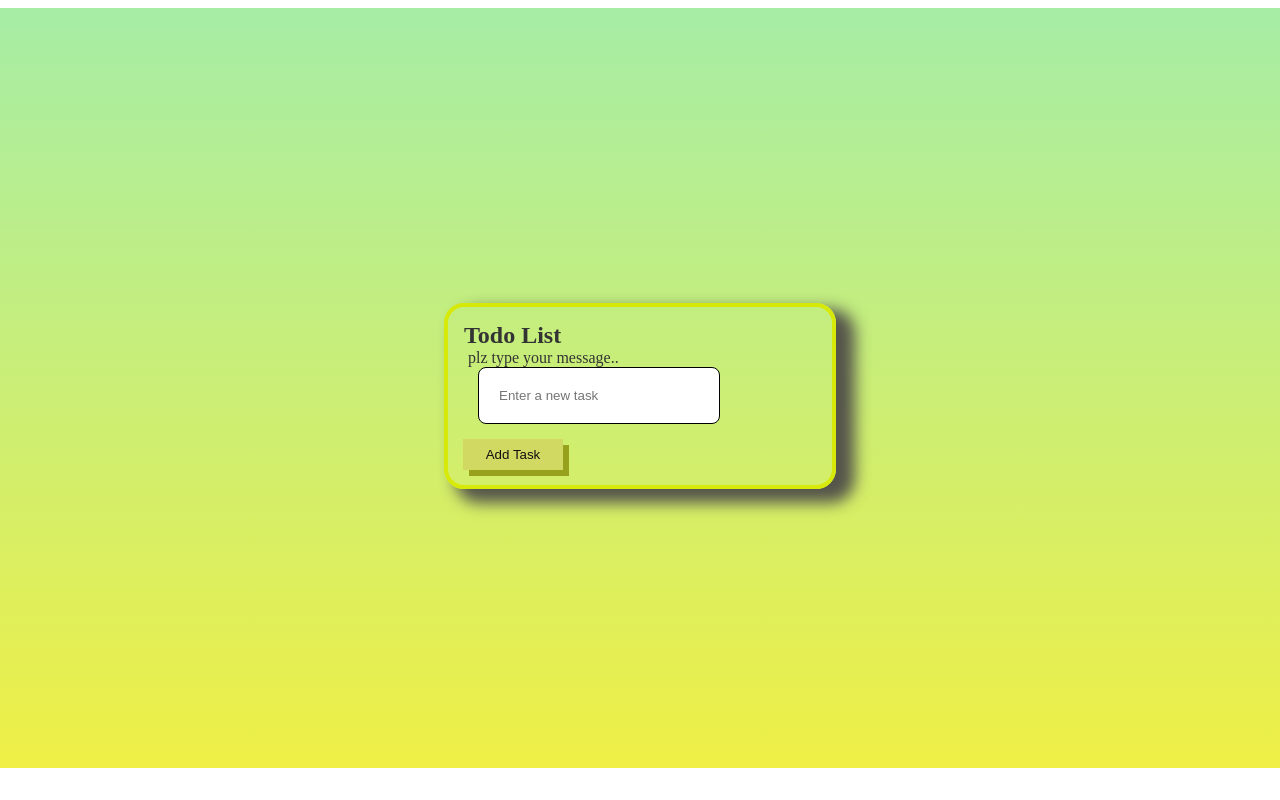
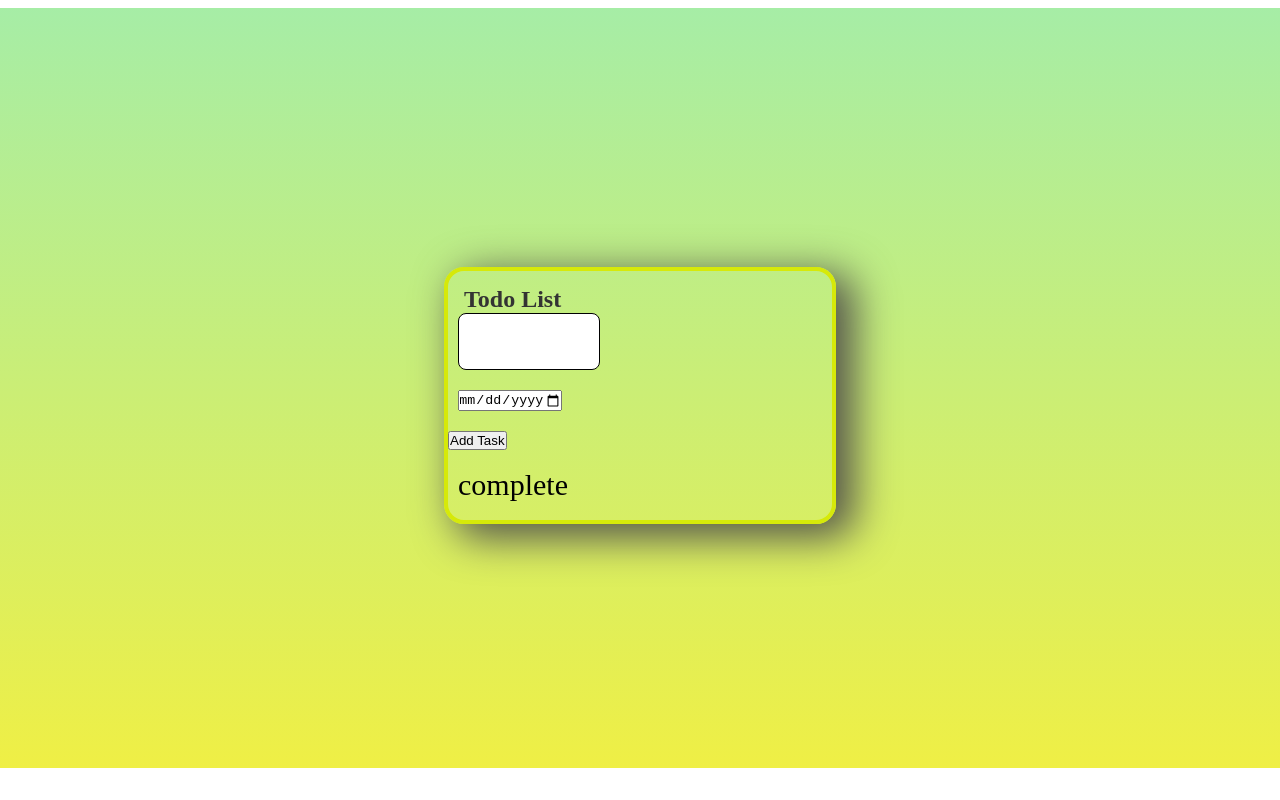
Before and after one commit to Muskangupta523/angular-simple-todo, an Angular app: page / in a window 1280 px wide. Built offline with nearby package versions, Linux system fonts and the light colour scheme.

Commit message:
validation

```diff
--- a/src/app/content/content.component.css
+++ b/src/app/content/content.component.css
@@ -1,4 +1,4 @@
-/* Add some basic styling to make the todo list more visually appealing */
+
   *{
     margin: 0;
     padding: 0;
@@ -29,7 +29,7 @@
    border-radius: 20px;
    border: 4px solid #d6e909 ;
 
-   box-shadow: 15px 10px 15px 4px rgb(85, 85, 75 );
+   box-shadow: 15px 10px 40px 4px rgb(85, 85, 75 );
   }
 
 
@@ -42,6 +42,12 @@
   div {
     margin-bottom: 15px;
   }
+  input{
+    width: 100px;
+    display: flex;
+    align-items: center;
+    justify-content: center;
+  }
 
   input[type="text"] {
     width: 100px;
@@ -51,27 +57,10 @@
     border-radius: 8px;
   }
 
-  input[type="text2"]{
-    width: 100px;
-    padding: 20px;
-    margin-left: 10px;
-    margin-top: 5px;
-    border: 1px solid black;
-    border-radius: 8px;
-  }
-  input[type="number"]{
-    width: 100px;
-    margin-left: 10px;
-    margin-top: 3px;
-        height: 55px;
-        border: 1px solid black;
-        border-radius: 8px;
-  }
 
-  button {
-    width: 100px;
-    margin-left: 15px;
-    padding: 8px 12px;
+  .btn {
+    width: 50px;
+    padding: 5px;
     background-color: #d1d962;
     color: rgb(18, 16, 16);
     border: none;
@@ -80,7 +69,7 @@
 
   }
 
-  button:hover {
+  .btn:hover,#actionbtn:hover {
     background-color: #a0b028;
   }
 
@@ -101,91 +90,51 @@
     font-size: 500;
     font-family: 'Times New Roman', Times, serif;
     font-weight: 500;
+    height: auto;
+  }
+ /* span{
+  width: auto;
+  margin-right: 40px;
+ } */
+ h1{
+  font-weight: 500;
+  font-family: 'Times New Roman', Times, serif;
+  font-size: 30px;
+  margin-left: 10px;
+  margin-bottom: 18px;
+ }
+ three .li{
+  width: 100px;
+  height: 50px;
  }
 
-  li span {
-    flex-grow: 1;
+#actionbtn{
+  width: 50px;
+    padding: 5px;
+    background-color: #d1d962;
+    color: rgb(18, 16, 16);
+    border: none;
+    cursor: pointer;
+    box-shadow: 6px 6px  rgb(152, 161, 27);
+  display: flex;
+  align-items: center;
+  justify-content: center;
 }
-
-  input[type="text"] {
-    width: 200px;
+span{
+  font-size: 20px;
 }
-
-
-  .first {
-    font-size: 18px;
+input[type="date"]{
+  width: 100px;
+ margin-top: 20px;
 margin-left: 10px;
-    margin-right: 5px;
-    margin-top: 5px;
-    color: #333;
-    font: 500;
-    font-family: 'Times New Roman', Times, serif;
-  }
-  .Second{
-    font-size: 18px;
-    margin-left: 10px;
-    margin-right: 5px;
-    margin-top: 5px;
-    color: #333;
-    font: 500;
-    font-family: 'Times New Roman', Times, serif;
-  }
-
-  .third{
-    font-size: 18px;
-    margin-left: 10px;
-    margin-right: 10px;
-    margin-top: 5px;
-    color: #333;
-    font: 500;
-    font-family: 'Times New Roman', Times, serif;
+  margin-bottom: 20px;
 }
 .error{
-    font-size: 0.1rem ;
+  font-size: 0.6rem;
   color: red;
+  margin-left: 10px;
 }
-  input.ng-invalid.ng-touched, input.ng-invalid.ng-dirty{
-    outline: 0.1rem solid red;
+  button1{
+    width: 60px;
+    background-color: aqua;
   }
-  .error {
-    color: red;
-    font-size: 12px;
-    margin-left: 188px;
-    margin-top: 2px;
-  }
-
-  .status {
-    margin-top: 5px;
-    font-size: 12px;
-  }
-
-  .status.touched {
-    color: #ea0e0e;
-  }
-
-  .status.dirty {
-    color: #ec0f0f;
-  }
-
-  .status.valid {
-    color: green;
-  }
-  .two{
-    font-family: 'Times New Roman', Times, serif;
-    font-weight: 500;
-    margin-left: 20px;
-    color: #333;
-  }
-  .checkbox{
-    margin-right: 4px;
-
-  }
-  /* span{
-    text-decoration: line-through;
-  } */
-
-  /* Add styles for the edit buttons */
-  /* .edit-buttons button {
-    margin-left: 1px;
-  }
-   */
--- a/src/app/content/content.component.html
+++ b/src/app/content/content.component.html
@@ -2,106 +2,49 @@
   <div class="one">
     <h2>Todo List</h2>
 
-    <form #signupform="ngForm">
-      <div class="two">
-       plz type your message..
-        <input type="text" name="name" [(ngModel)]="newTaskText" #nameField="ngModel" required minlength="7" pattern="/^[a-zA-Z*]/$" [ngClass]="signupform.submitted && nameField.invalid?'feild-error' : '' "
-        placeholder="Enter a new task" />
+    <div><input type="text"  [(ngModel)]="property" #namefeild="ngModel" required minlength="7" ></div>
+    <div class="error" *ngIf="isTextTouched && (namefeild.touched || namefeild.dirty) && namefeild.invalid && namefeild.errors?.['required']">Name Field is required</div>
+    <div class="error" *ngIf="isTextTouched && (namefeild.touched || namefeild.dirty) && namefeild.invalid && namefeild.errors?.['minlength']">Name Field should be minimum {{namefeild.errors?.['minlength'].requiredLength}} characters.</div>
 
-        </div>
-        <div class="error" *ngIf="(nameField.touched || nameField.dirty) && nameField.invalid && nameField.errors?.['required']">/*Name feild is required*/</div>
-        <div class="error" *ngIf="(nameField.touched || nameField.dirty) && nameField.invalid && nameField.errors?.['minlength']">/*Name should be minimum {{nameField.errors?.['minlength'].requiredLength}} characters.
-        Only {{nameField.errors?.['minlength'].actualLength}} characters typed*/
-        <div  class="error" *ngIf="(signupform.submitted && !isTextValid)">Please add something</div>
-        </div>
-
-    <div>
-
-      <div>
-
-       <!-- <input type="text" name="name" [(ngModel)]="newTaskText" #nameField="ngModel" required minlength="7" placeholder="Enter a new task" />
-<div class="error" *ngIf="nameField.touched && nameField.invalid">
-  <div *ngIf="nameField.errors.required">Name field is required.</div>
-  <div *ngIf="nameField.errors.minlength">Name must be at least 7 characters long.</div>
-</div>
-<div class="status" [ngClass]="{ 'touched': nameField.touched, 'dirty': nameField.dirty, 'valid': nameField.valid }"></div>
-
-       -->
+    <div><input type="date" [(ngModel)]="datepicker" #dateField="ngModel" required [min]="minDate" [max]="maxDate"></div>
+    <div class="error" *ngIf="isTextTouched && (dateField.touched || dateField.dirty) && dateField.invalid && dateField.errors?.['required']">Date Field is required</div>
+    <div class="error" *ngIf="isTextTouched && (dateField.touched || dateField.dirty) && dateField.invalid && datepicker && !datepicker.valid">Please enter a valid date.</div>
+    <div *ngIf="isTextTouched && dateField.errors?.['min'] && datepicker && datepicker < minDate">Date should not be a past date</div>
 
 
-      <!-- Second input for number -->
-      <!-- <input type="number" [(ngModel)]="newTaskNumber" placeholder=" number" />
-      <div class="Second" *ngIf="!isNumberValid">Please enter a valid numeric value.</div>
-
-      <input type="text2" [(ngModel)]="newTaskText2" placeholder="Enter a new task2" />
-      <div class="third" *ngIf="!isText2Valid">Please enter a valid uppercase string with minimum length of 9.</div> -->
-
-      <button (click)="addTask()"  [disabled]="!isInputValid()">Add Task</button>
-    </div>
 
 
-<ul>
-  <li *ngFor="let task of tasks">
-    <input class="checkbox" type="checkbox">
-    <span *ngIf="task.id !== editingTaskId">
-      text1- {{ task.text}}
-     <!-- text1- {{ task.text}} , text2-{{ task.text2 }} - Number: {{ task.id }} -->
-    </span>
-    <input
-      *ngIf="task.id === editingTaskId"
-      type="text"
-      [(ngModel)]="task.text"
-    />
-    <!--  input for text2 if needed -->
-    <!-- <input
-      *ngIf="task.id === editingTaskId"
-      type="text"
-      [(ngModel)]="task.text2"
-    /> -->
-    <button (click)="startEditing(task.id)" *ngIf="task.id !== editingTaskId">
-      Edit
-    </button>
-    <button (click)="cancelEditing()" *ngIf="task.id === editingTaskId">
-      Cancel
-    </button>
-    <button (click)="saveTaskChanges(task)" *ngIf="task.id === editingTaskId">
-      Save
-    </button>
-    <button (click)="removeTask(task)">Remove</button>
-  </li>
-</ul>
+    <button  (click)="addtask()">Add Task</button>
 
 
-<!-- <ul>
-  <li *ngFor="let task of tasks">
-    <input class="checkbox" type="checkbox">
-    <span *ngIf="task.id !== editingTaskId">
-      text1- {{ task.text}} -->
-     <!-- text1- {{ task.text}} , text2-{{ task.text2 }} - Number: {{ task.id }} -->
-    <!-- </span>
-    <input
-      *ngIf="task.id === editingTaskId"
-      type="text"
-      [(ngModel)]="task.text"
-    /> -->
-    <!--  input for text2 if needed -->
-    <!-- <input
-      *ngIf="task.id === editingTaskId"
-      type="text"
-      [(ngModel)]="task.text2"
-    /> -->
-    <!-- <button (click)="startEditing(task.id)" *ngIf="task.id !== editingTaskId">
-      Edit
-    </button>
-    <button (click)="cancelEditing()" *ngIf="task.id === editingTaskId">
-      Cancel
-    </button>
-    <button (click)="saveTaskChanges(task)" *ngIf="task.id === editingTaskId">
-      Save
-    </button>
-    <button (click)="removeTask(task)">Remove</button>
-  </li>
-</ul> -->
-<!-- ... -->
+    <ul>
+      <li *ngFor="let task of array  let i=index">
 
-<!-- ... -->
+
+        <button id="actionbtn" (click)="donetask(i)">Mark</button>
+
+        <span>{{task.texts}}</span>
+        <span>{{task.dates}}</span>
+        <button class="btn" (click)="deletetask(i)">delete</button>
+        <button class="btn" (click)="edittask(i)">edit</button>
+      </li>
+
+
+      <br>
+
+    </ul>
+    <div class="three">
+   <ul>
+    <h1>complete</h1>
+    <li *ngFor="let done of completearray  let i =index" >
+      <button id="actionbtn" (click)="pendingtask(i)">Mark</button>
+      <span>{{done.texts}}</span>
+      <span>{{done.dates}}</span>
+    </li>
+
+   </ul>
+
+  </div>
+
+  </div>
+</div>
--- a/src/app/content/content.component.ts
+++ b/src/app/content/content.component.ts
@@ -1,6 +1,5 @@
 import { Component, OnInit } from '@angular/core';
-import { FormControl,Validators } from '@angular/forms';
-
+import { FormControl, Validators } from '@angular/forms';
 
 @Component({
   selector: 'app-content',
@@ -8,105 +7,104 @@ import { FormControl,Validators } from '@angular/forms';
   styleUrls: ['./content.component.css']
 })
 export class ContentComponent implements OnInit {
+  property!: string;
+  datepicker: any;
+  array: { texts: string, dates: string }[] = [];
+  mus: any;
+  completearray: { texts: string, dates: string }[] = [];
+  today: any;
+  isTextValid: boolean = true;
+  isTextTouched: boolean = false;
+  minDate: any;
+  maxDate: any;
+formSubmitted: boolean = false;
+currentDate:any=new Date();
 
 
-  tasks: { id: number; text: string; }[] = [];
-
-  newTaskText: string = '';
-  // newTaskNumber: number | null = null;
-  // newTaskText2: string = '';
-  editingTaskId: number | null = null;
-  isTextValid: boolean = true;
-  isTextTouched: boolean = false;
-  // isNumberValid: boolean = true;
-  // isText2Valid: boolean = true;
-  newTaskTextControl = new FormControl('', [
-    Validators.required,
-    Validators.minLength(7)
-  ]);
-
+constructor() {
+  const today = new Date();
+  const year = today.getFullYear();
+  const month = today.getMonth() + 1; // January is 0
+  const day = today.getDate();
+  this.minDate = `${year}-${month < 10 ? '0' : ''}${month}-${day < 10 ? '0' : ''}${day}`;
+  this.maxDate = '2029-10-28';
+}
 
   ngOnInit() {
-    // Load tasks from local storage on component initialization
-    this.loadTasksFromLocalStorage();
-    this.newTaskTextControl.markAsTouched();
-  }
-
-  updateLocalStorage() {
-    // Save tasks to local storage whenever there's a change
-    localStorage.setItem('tasks', JSON.stringify(this.tasks));
-  }
-
-  loadTasksFromLocalStorage() {
-    // Load tasks from local storage
-    const storedTasks = localStorage.getItem('tasks');
-    this.tasks = storedTasks ? JSON.parse(storedTasks) : [];
-  }
-
-  addTask() {
-    if (this.isInputValid()) {
-      const newTask = {
-        id: Date.now(),
-        text: this.newTaskText.trim(),
-        // number: this.newTaskNumber!,
-        // text2: this.newTaskText2.trim()
-      };
-
-      this.tasks.push(newTask);
-      this.newTaskText = '';
-      // this.newTaskNumber = null;
-      // this.newTaskText2 = '';
-      this.isTextValid = true;
-      // this.isNumberValid = true;
-      // this.isText2Valid = true;
-
-      this.updateLocalStorage();
-      this.newTaskTextControl.reset(); // Reset the form control
-      this.newTaskTextControl.markAsTouched(); // Mark as touched to trigger validation messages
-
-      // Rest of your code...
-    } else {
-      console.log("Please fill in the form correctly.");
-    }
+    this.getlocalstorage();
 
   }
 
+
+  addtask() {
+    if (this.isInputValid()) {
+
+
+      if (this.mus == null) {
+        this.array.push({ texts: this.property, dates: this.datepicker });
+        this.property = '';
+        this.datepicker = '';
+        this.formSubmitted = false;
+        this.isTextTouched= false;
+      } else {
+        this.array[this.mus].texts = this.property;
+        this.array[this.mus].dates = this.datepicker;
+        this.property = '';
+        this.datepicker = '';
+        this.formSubmitted = false;
+        this.isTextTouched= false;
+        this.mus = null;
+      }
+
+
+    }
+
+    this.setlocalstorage();
+  }
+
+  deletetask(i: number) {
+    this.array.splice(i, 1);
+    this.setlocalstorage();
+  }
+
+  edittask(i: number) {
+    this.mus = i;
+    this.property = this.array[this.mus].texts;
+    this.datepicker = this.array[this.mus].dates;
+  }
+
+  setlocalstorage() {
+    localStorage.setItem('data', JSON.stringify(this.array));
+    localStorage.setItem('data', JSON.stringify(this.completearray));
+  }
+
+  getlocalstorage() {
+    const item = localStorage.getItem('data');
+    if (item !== null && item !== undefined) {
+      this.array = JSON.parse(item);
+      this.completearray = JSON.parse(item);
+    }
+  }
+
+  donetask(i: number) {
+    const completedTask = this.array.splice(i, 1)[0];
+    this.completearray.push(completedTask);
+    console.log("h",this.completearray);
+    this.setlocalstorage();
+  }
+
+  pendingtask(i: number) {
+    const pendingTask = this.completearray.splice(i, 1)[0];
+    this.array.push(pendingTask);
+    this.setlocalstorage();
+  }
   isInputValid(): boolean {
-    // Validate newTaskText
-    this.isTextValid = /^[a-z]{7,}$/.test(this.newTaskText.trim());
+    const currentDate = new Date().toISOString().slice(0, 10);
+    this.isTextValid = /^[a-z]{7,}$/.test(this.property.trim())  && this.datepicker !== null && this.datepicker !== undefined;;
+
+
     this.isTextTouched = true;
 
-    // Validate newTaskNumber
-    // this.isNumberValid = /^[0-9]+$/.test(String(this.newTaskNumber));
-
-    // Validate newTaskText2
-    // this.isText2Valid= /^[A-Z]{7,}$/.test(this.newTaskText2.trim());
-    // this.isText2Valid = typeof this.newTaskText2 === 'string' && this.newTaskText2.trim() !== '';
-
-    // Return true only if all inputs are valid
-    return this.isTextValid;
-
-    // return this.isTextValid && this.isNumberValid && this.isText2Valid;
-  }
-
-  removeTask(task: { id: number; text: string }) {
-    const index = this.tasks.findIndex(t => t.id === task.id);
-    this.tasks.splice(index, 1);
-    this.updateLocalStorage();
-  }
-
-  startEditing(taskId: number) {
-    this.editingTaskId = taskId;
-  }
-
-  cancelEditing() {
-    this.editingTaskId = null;
-  }
-
-  saveTaskChanges(task: { id: number; text: string }) {
-    const index = this.tasks.findIndex(t => t.id === task.id);
-    this.tasks[index].text = task.text;
-    this.editingTaskId = null;
-    this.updateLocalStorage();
+    return /^[a-z]{7,}$/.test(this.property.trim()) && this.datepicker >= currentDate;
   }
 }
```
Lines whose indentation alone changed are shown as unchanged.
